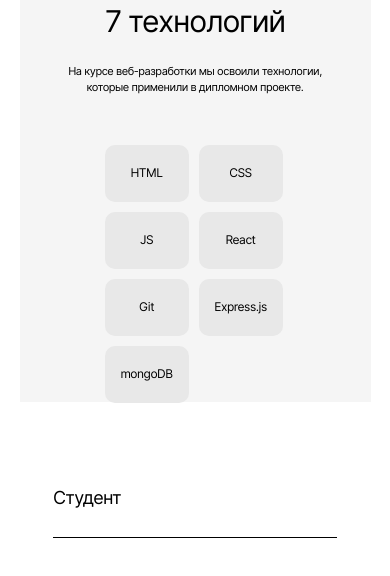
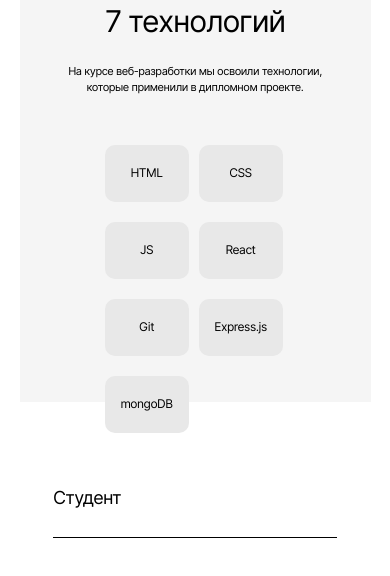
Before and after one commit to AndreiZhura/movies-explorer-frontend, a React app: page / in a window 390 px wide. Shown: the part 1743-2319 px from the top of the page. Built offline with nearby package versions, Linux system fonts and the light colour scheme.

Commit message:
fix tech теперь корректно отображаются значки с технологиями

```diff
--- a/src/components/Main/Techs/Techs.css
+++ b/src/components/Main/Techs/Techs.css
@@ -106,6 +106,18 @@
 
 }
 
+@media screen and (max-width:750px) {
+
+    .tekhnologies__lists {
+        display: flex;
+        flex-wrap: wrap;
+        row-gap: 10px;
+    }
+
+}
+
+
+
 
 @media screen and (max-width:450px) {
     .tekhnologies {
--- a/src/components/auth/Profile/Profile.js
+++ b/src/components/auth/Profile/Profile.js
@@ -14,9 +14,8 @@
             <input
               className="profile-main__input"
               id="name-input"
-              required
               placeholder="Виталий"
-              type="name"
+              type="text"
               name="name-link"
               readonly="readonly"
             />
@@ -26,7 +25,6 @@
             <input
               className="profile-main__input"
               id="email-input"
-              required
               placeholder="pochta@yandex.ru"
               type="email"
               name="email-link"
```
Also changed, not shown: public/favicon.ico (added).
